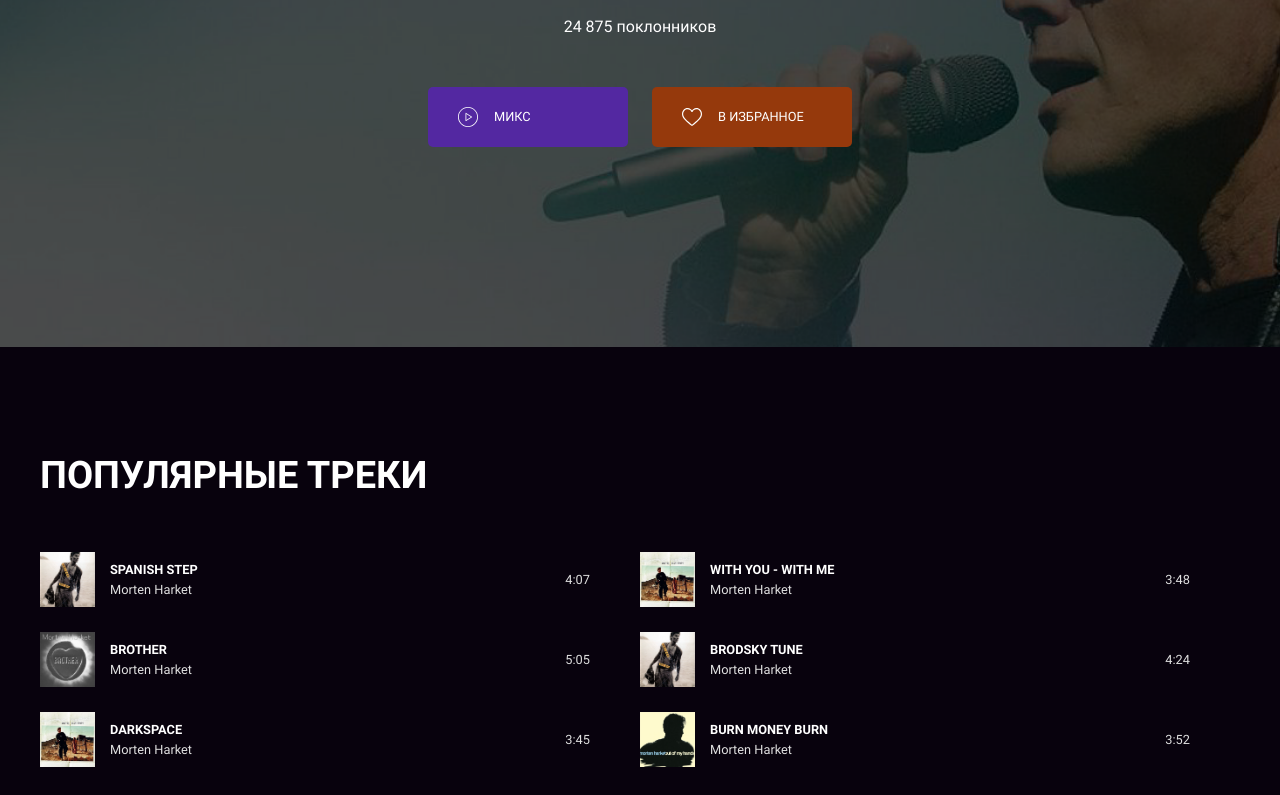
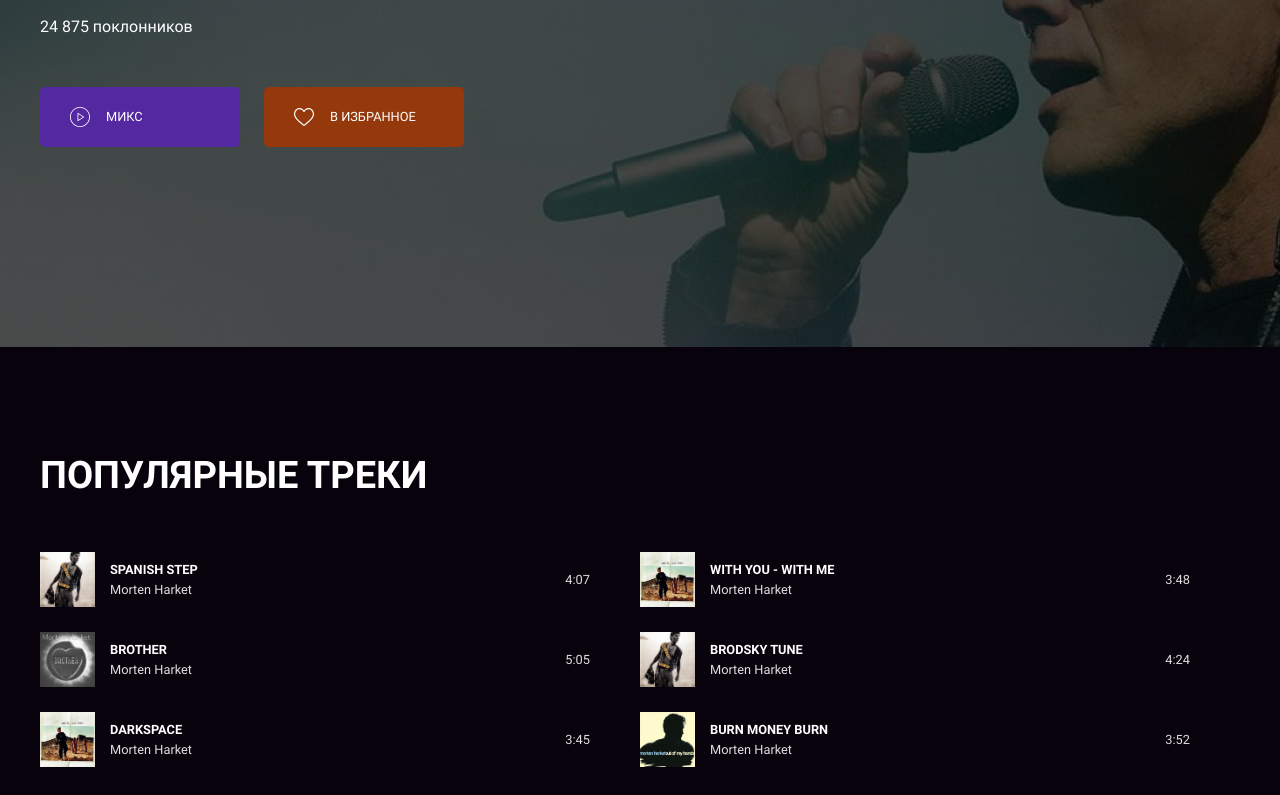
Before and after one commit to botirk/layout-designer-project-lvl2, a website: page src/artist.html in a window 1280 px wide. Shown: the part 291-1086 px from the top of the page. Drawn offline with Linux system fonts and the light colour scheme.

Commit message:
artist desc changes

```diff
--- a/src/artist.html
+++ b/src/artist.html
@@ -24,6 +24,7 @@
     </header>
 
     <section id="page-description" class="container">
+      <div class="container">
         <h1>Morten Harket</h1>
         <p class="counter fs-16">24 875 поклонников</p>
         <div class="btns">
@@ -36,6 +37,7 @@
             <img src="images/heart.svg" alt="like">
             <p>В ИЗБРАННОЕ</p>
           </button>
+        </div>
       </div>
     </section>
 
```
Also changed, not shown: src/scss/artist/page-description.scss (+2 -6 lines). Lines whose indentation alone changed are shown as unchanged.
